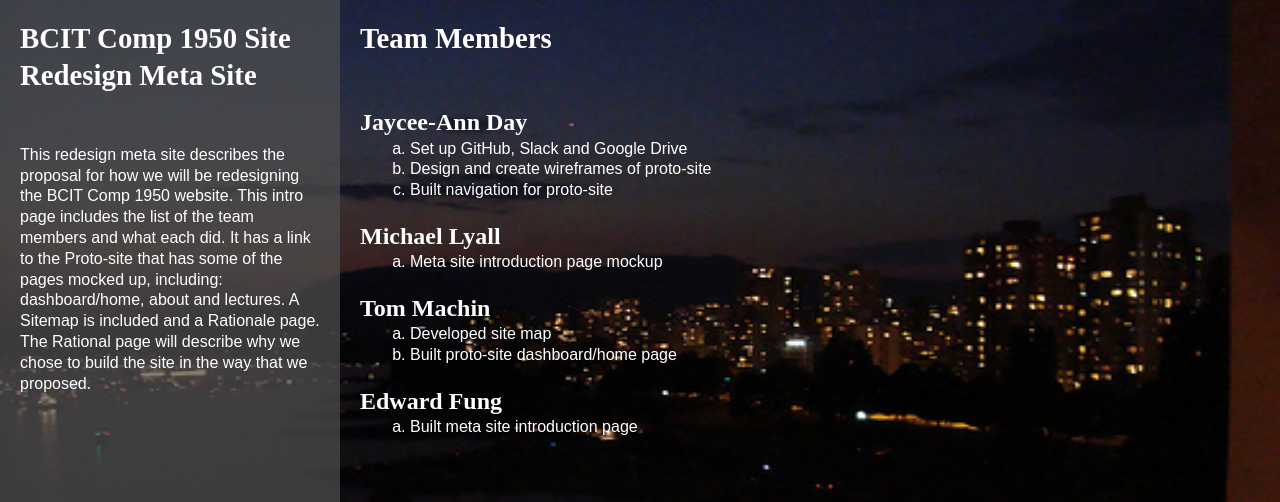
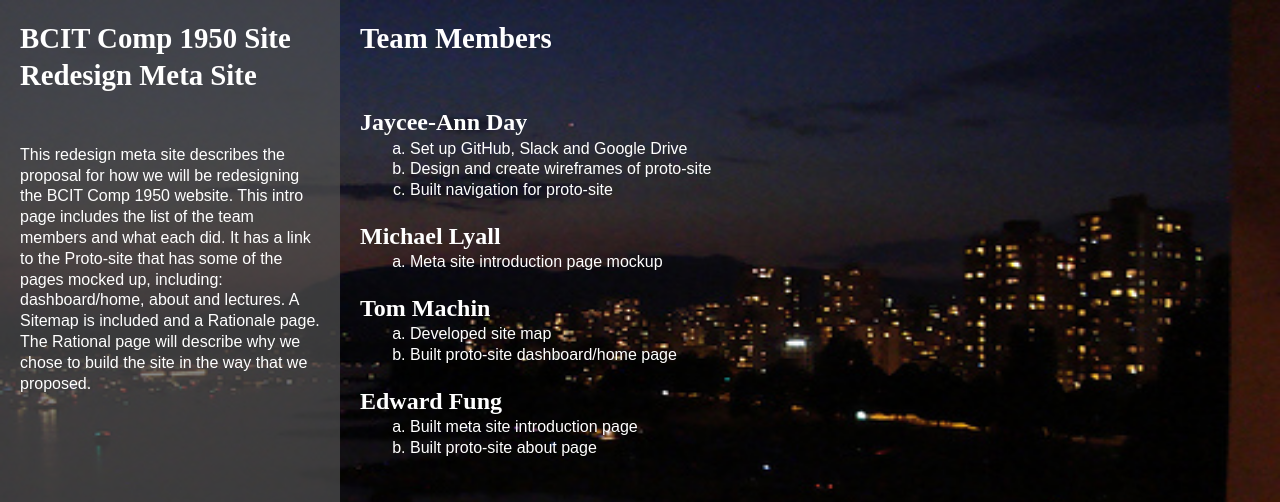
Before and after one commit to BCITComp1950/project, a plain HTML site: page index.html in a window 1280 px wide. Shown: the top 502 px of the page. Drawn offline with Linux system fonts and the light colour scheme.

Commit message:
update metasite intro page

```diff
--- a/index.html
+++ b/index.html
@@ -44,6 +44,7 @@
 			<h2>Edward Fung</h2>
 				<ul>
 					<li>Built meta site introduction page</li>
+					<li>Built proto-site about page</li>
 				</ul>
 		</article>
 
```
